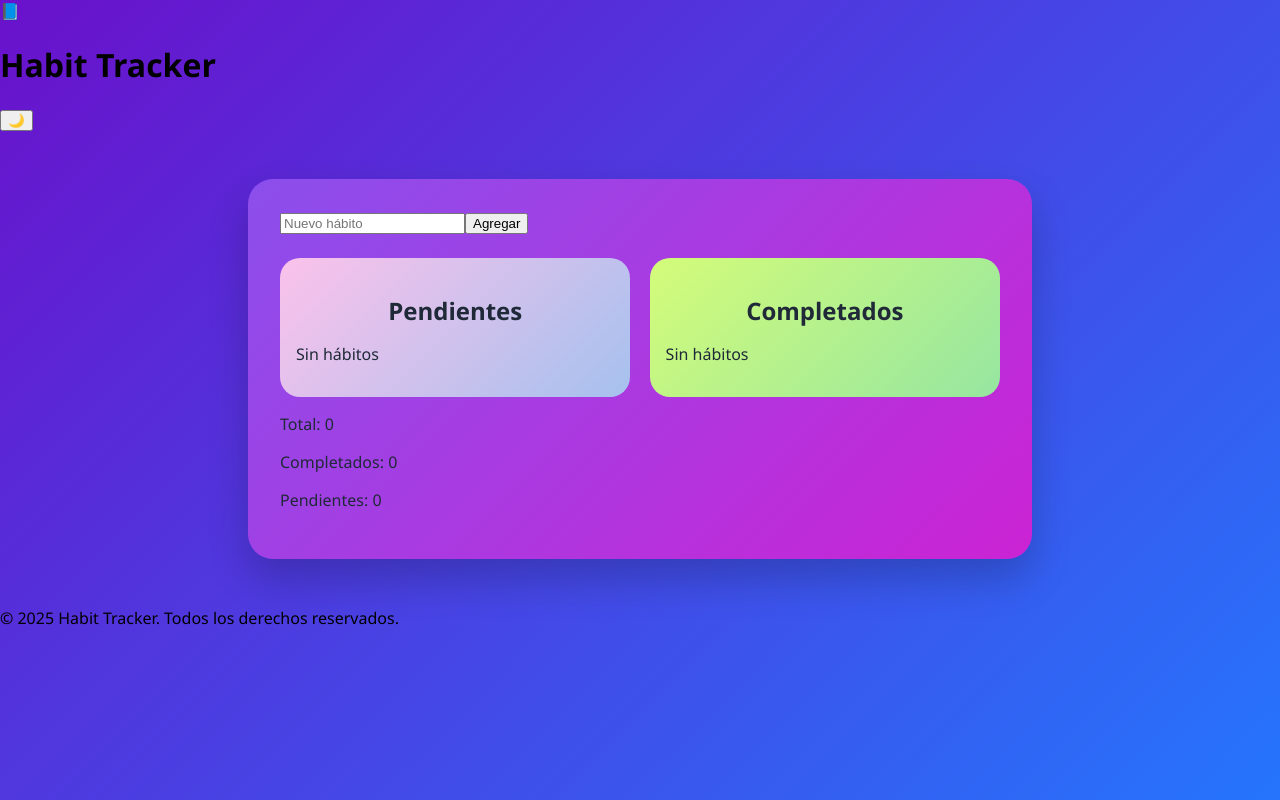
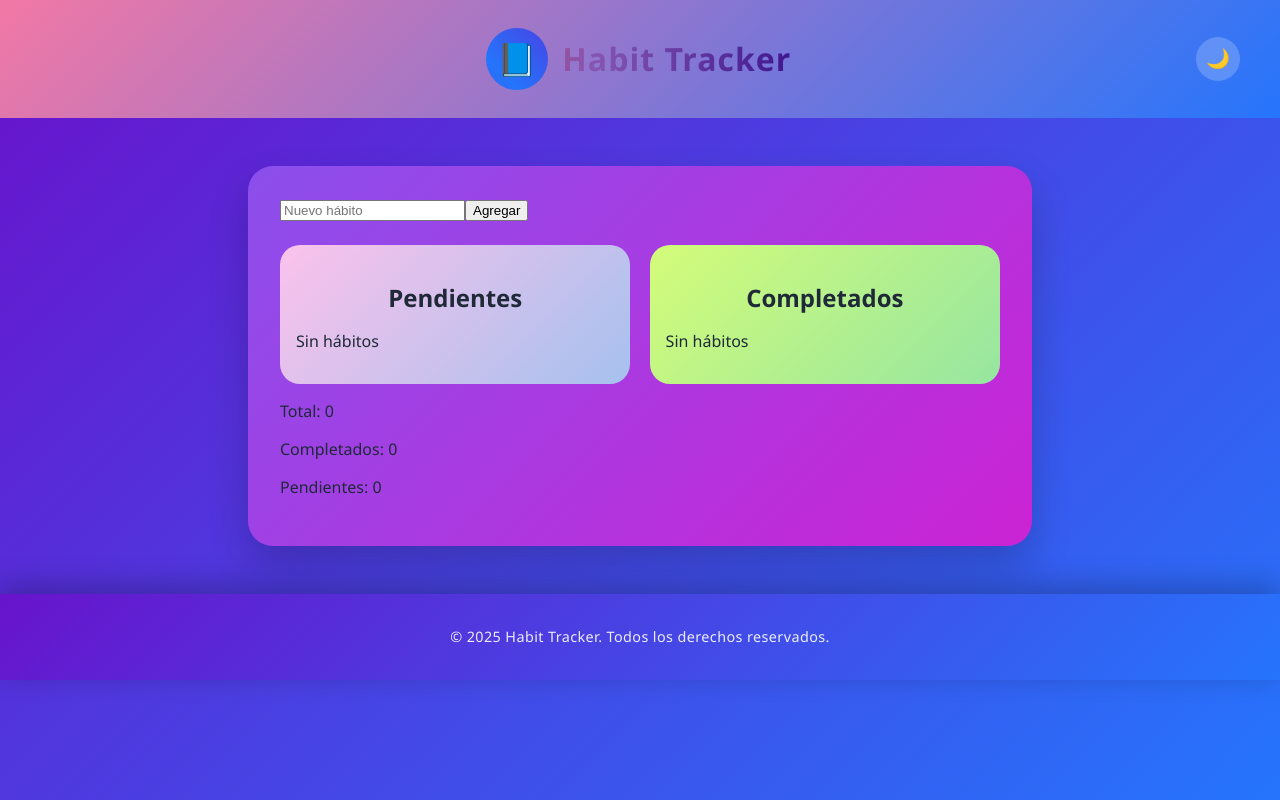
Before and after one commit to urielrvp-cmd/Habit-Tracker, a React (Vite) app in the folder Habit-Tracker/: page / in a window 1280 px wide. Built offline with nearby package versions, Linux system fonts and the light colour scheme.

Commit message:
terminando css App

```diff
--- a/Habit-Tracker/src/index.css
+++ b/Habit-Tracker/src/index.css
@@ -1,6 +1,6 @@
 .modo-claro {
   --fondo-general: linear-gradient(135deg, #6a11cb, #2575fc);
-  --fondo-app: linear-gradient(135deg, #8b4fec, #cb23d4);
+ --fondo-app: linear-gradient(135deg, #8b4fec, #cb23d4);
   --texto-principal: #1f2937;
   --pendientes-fondo: linear-gradient(135deg, #fbc2eb, #a6c1ee);
   --completados-fondo: linear-gradient(135deg, #d4fc79, #96e6a1);
@@ -24,6 +24,7 @@
 body {
   margin: 0;
   font-family: "Segoe UI", sans-serif;
+  background: var(--fondo-general);
 }
 
 body,
@@ -32,9 +33,114 @@ body,
 .item-habito,
 .encabezado-aplicacion,
 .pie-aplicacion {
-  transition: background 0.6s ease,
-              color 0.6s ease,
-              box-shadow 0.6s ease;
+  transition:
+    background 0.6s ease,
+    color 0.6s ease,
+    box-shadow 0.6s ease;
+}
+
+.encabezado-aplicacion {
+  background: linear-gradient(135deg, #f278a5, #2575fc);
+  padding: 1rem 2rem;
+}
+
+.barra-superior {
+  display: flex;
+  align-items: center;
+  justify-content: center;
+  gap: 0.6rem;
+  position: relative;
+  max-width: 1200px;
+  margin: 0 auto;
+}
+
+.logo-aplicacion {
+  position: relative;
+  width: 56px;
+  height: 56px;
+  display: flex;
+  align-items: center;
+  justify-content: center;
+  font-size: 2rem;
+  background: white;
+  color: #6a11cb;
+  border-radius: 50%;
+  cursor: pointer;
+  z-index: 1;
+  margin-right: 0.5rem;
+}
+
+.logo-aplicacion::before {
+  content: "";
+  position: absolute;
+  inset: -3px;
+  border-radius: 50%;
+  background: linear-gradient(
+    45deg,
+    #6a11cb,
+    #2575fc,
+    #6a11cb
+  );
+  background-size: 300% 300%;
+  animation: borde-movimiento 4s linear infinite;
+  z-index: -1;
+}
+
+.logo-aplicacion:hover::before {
+  filter: blur(2px);
+}
+
+.logo-aplicacion:active::before {
+  animation-duration: 1.5s;
+  filter: blur(4px);
+}
+
+.logo-aplicacion {
+  animation: aparecer-logo 0.8s ease-out;
+}
+
+.titulo-aplicacion {
+  text-align: center;
+  font-size: 2rem;
+  font-weight: 800;
+  letter-spacing: 1px;
+  background: linear-gradient(
+    90deg,
+    #f43636,
+    #8556b1,
+    #340d89
+  );
+  background-size: 200% auto;
+  background-clip: text;
+  -webkit-background-clip: text;
+  -webkit-text-fill-color: transparent;
+  animation: brillo-titulo 4s ease-in-out infinite;
+  user-select: none;
+}
+
+.boton-modo {
+  position: absolute;
+  background-color: rgba(255, 255, 255, 0.2);
+  border: none;
+  border-radius: 50%;
+  width: 44px;
+  height: 44px;
+  right: 0;
+  display: flex;
+  align-items: center;
+  justify-content: center;
+  font-size: 1.2rem;
+  cursor: pointer;
+  transition:
+    transform 0.4s ease,
+    background-color 0.4s ease,
+    box-shadow 0.4s ease;
+}
+
+.boton-modo:hover {
+  transform: rotate(20deg) scale(1.15);
+  background: rgba(255, 255, 255, 0.35);
+  box-shadow: 0 0 12px rgba(255, 255, 255, 0.6);
 }
 
 .contenedor-principal {
@@ -108,3 +214,69 @@ body,
 .boton-eliminar-completados:active {
   transform: scale(0.95);
 }
+
+.pie-aplicacion {
+  margin-top: 3rem;
+  padding: 1.2rem;
+  text-align: center;
+
+  background: linear-gradient(
+    135deg,
+    rgba(106, 17, 203, 0.9),
+    rgba(37, 117, 252, 0.9)
+  );
+
+  color: white;
+  font-size: 0.9rem;
+
+  box-shadow: 0 -8px 30px rgba(0, 0, 0, 0.25);
+}
+
+.texto-pie {
+  opacity: 0.9;
+  letter-spacing: 0.4px;
+}
+
+.modo-oscuro .pie-aplicacion {
+  background: linear-gradient(
+    135deg,
+    #0f2027,
+    #203a43,
+    #2c5364
+  );
+}
+
+@keyframes aparecer-logo {
+  from {
+    opacity: 0;
+    transform: scale(0.5) rotate(-180deg);
+  }
+  to {
+    opacity: 1;
+    transform: scale(1) rotate(0deg);
+  }
+}
+
+@keyframes borde-movimiento {
+  0% {
+    background-position: 0% 50%;
+  }
+  50% {
+    background-position: 100% 50%;
+  }
+  100% {
+    background-position: 0% 50%;
+  }
+}
+
+@keyframes brillo-titulo {
+  0% {
+    background-position: 0% 50%;
+  }
+  50% {
+    background-position: 100% 50%;
+  }
+  100% {
+    background-position: 0% 50%;
+  }
+}
```
